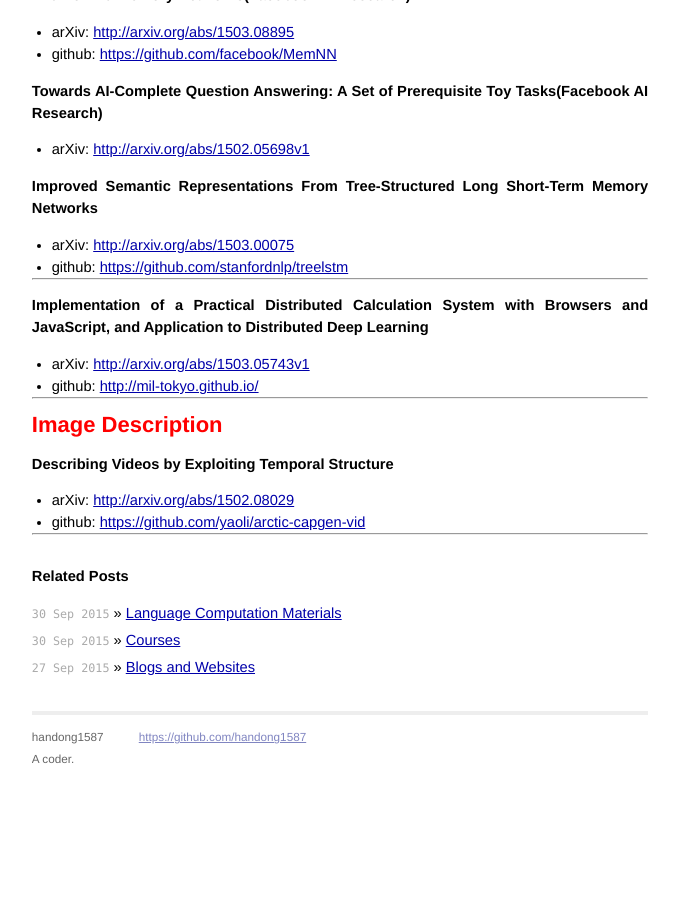
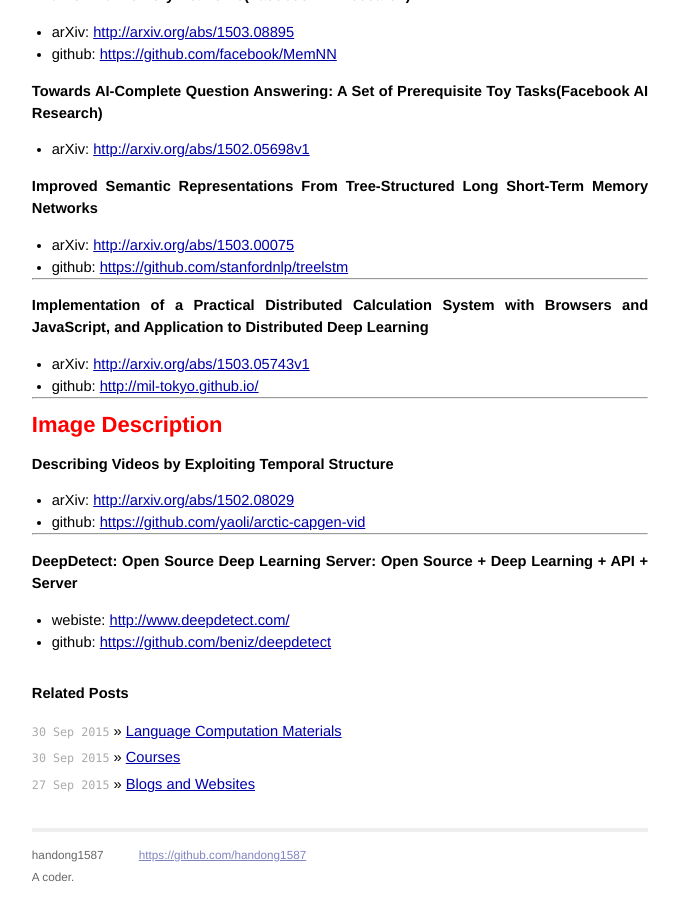
Before and after one commit to handong1587/handong1587.github.io, a Jekyll site: the page built from _posts/deep_learning/2015-08-27-deep-learning-materials.md, in a window 1280 px wide and 900 px high, scrolled down 4596 px. Shown: the whole window, without its empty margins (300-979 px from the left). Built offline with Jekyll 4.4.1, drawn with Linux system fonts in a browser that asks for light colours; Markdown is read by kramdown in place of the engine named in the settings; comment, search, counter and statistics services are not loaded; before the commit the page ends 5378 px from its top, so only the background shows below that.

Commit message:
update md

```diff
--- a/_posts/deep_learning/2015-08-27-deep-learning-materials.md
+++ b/_posts/deep_learning/2015-08-27-deep-learning-materials.md
@@ -241,3 +241,8 @@
 - github: [https://github.com/yaoli/arctic-capgen-vid](https://github.com/yaoli/arctic-capgen-vid)
 
 - - -
+
+**DeepDetect: Open Source Deep Learning Server: Open Source + Deep Learning + API + Server**
+
+- webiste: [http://www.deepdetect.com/](http://www.deepdetect.com/)
+- github: [https://github.com/beniz/deepdetect](https://github.com/beniz/deepdetect)
```
Also changed, not shown: _posts/deep_learning/2015-08-10-visulize-cnn.md (+2 -0 lines).
